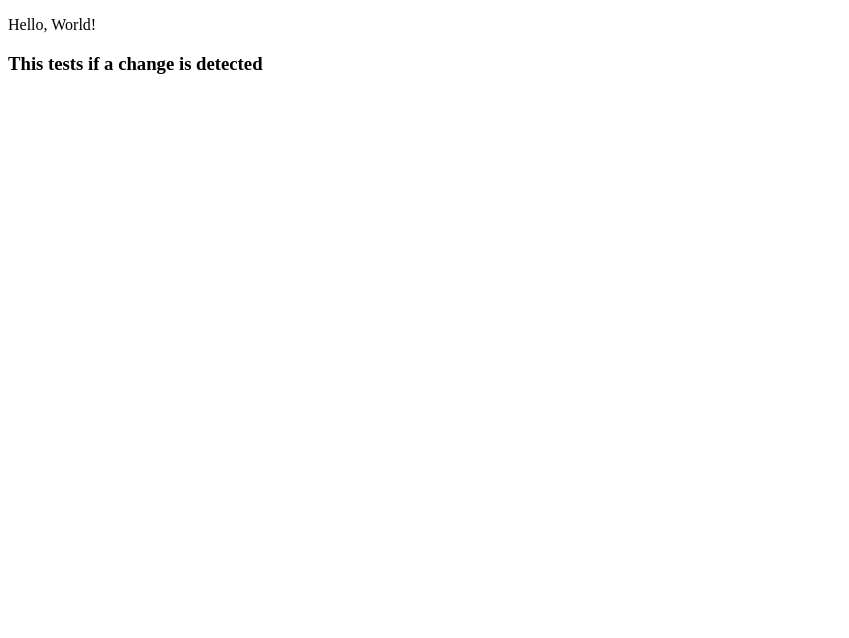
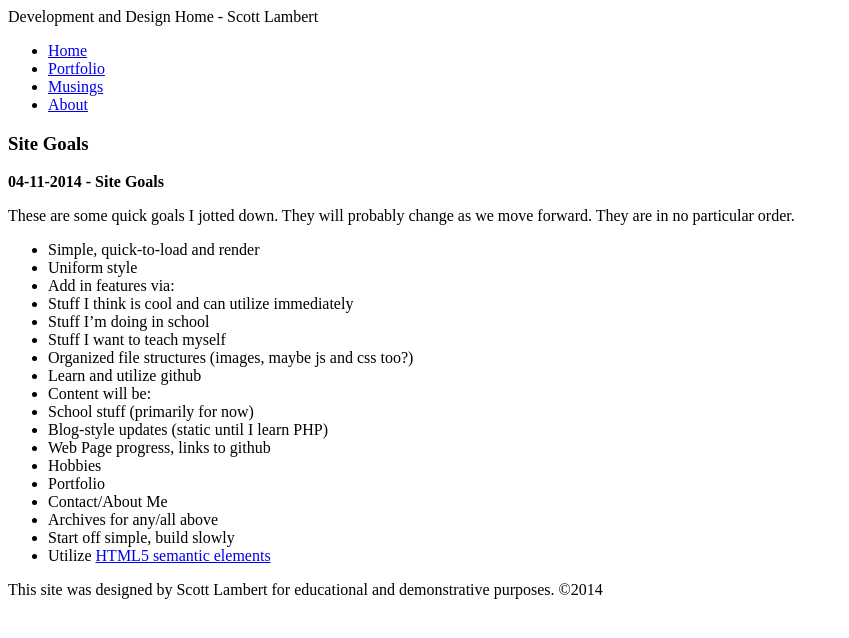
Before and after one commit to sdlambert/basic-webpage-1, a plain HTML site: page index.html in a window 1280 px wide. Shown: the whole page, without its empty margins (0-849 px from the left). Drawn offline with Linux system fonts and the light colour scheme.

Commit message:
v.01: Bare bones, minimal content, non-functioning links, ideas thrown on a page, no css. A beautiful beginning!

```diff
--- a/index.html
+++ b/index.html
@@ -4,9 +4,49 @@
 <meta charset="UTF-8">
 <title>Development and Design Home</title>
 </head>
-
+<!-- v.01: Bare bones, minimal content, non-functioning links, ideas thrown on a page, no css. A beautiful beginning!  -->
 <body>
-<p>Hello, World!</p>
-<h3>This tests if a change is detected</h3>
+<header>
+Development and Design Home - Scott Lambert
+</header>
+<nav>
+	<ul>
+		<li><a href="#">Home</a></li>
+		<li><a href="#">Portfolio</a></li>
+		<li><a href="#">Musings</a></li>
+		<li><a href="#">About</a></li>
+	</ul>
+</nav>
+<section>
+	<h3>Site Goals</h3>
+	<article>
+		<!-- These are the initial site goals -->
+		<p><strong>04-11-2014 - Site Goals</strong></p>
+		<p>These are some quick goals I jotted down. They will probably change as we move forward. They are in no particular order.</p>
+		<ul>
+			<li>Simple, quick-to-load and render</li>
+			<li>Uniform style</li>
+			<li>Add in features via:</li>
+			<li>Stuff I think is cool and can utilize immediately</li>
+			<li>Stuff I’m doing in school</li>
+			<li>Stuff I want to teach myself</li>
+			<li>Organized file structures (images, maybe js and css too?)</li>
+			<li>Learn and utilize github</li>
+			<li>Content will be:</li>
+			<li>School stuff (primarily for now)</li>
+			<li>Blog-style updates (static until I learn PHP)</li>
+			<li>Web Page progress, links to github</li>
+			<li>Hobbies</li>
+			<li>Portfolio</li>
+			<li>Contact/About Me</li>
+			<li>Archives for any/all above</li>
+			<li>Start off simple, build slowly</li>
+			<li>Utilize <a href="http://www.w3schools.com/html/html5_semantic_elements.asp">HTML5 semantic elements</a></li>
+		</ul>
+	</article>
+</section
+<footer>
+	This site was designed by Scott Lambert for educational and demonstrative purposes. &copy;2014
+</footer>
 </body>
 </html>
```
